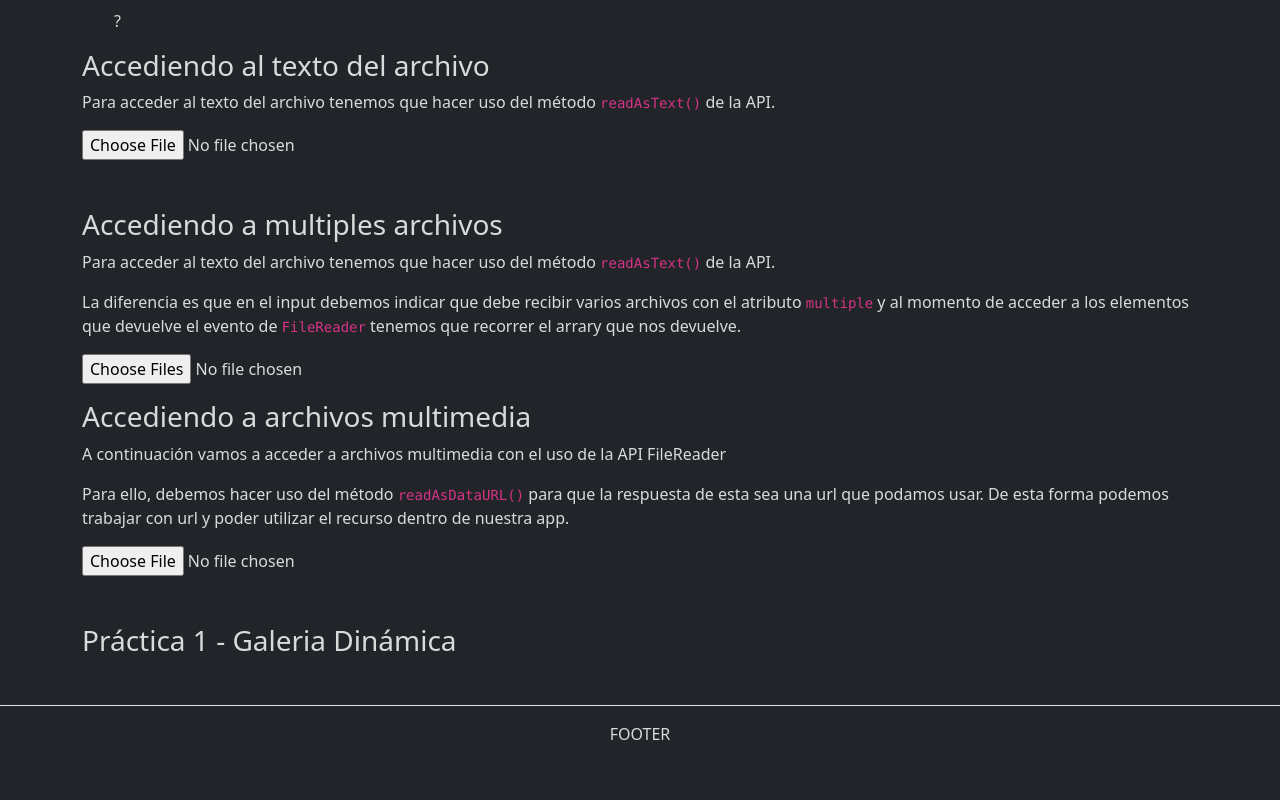
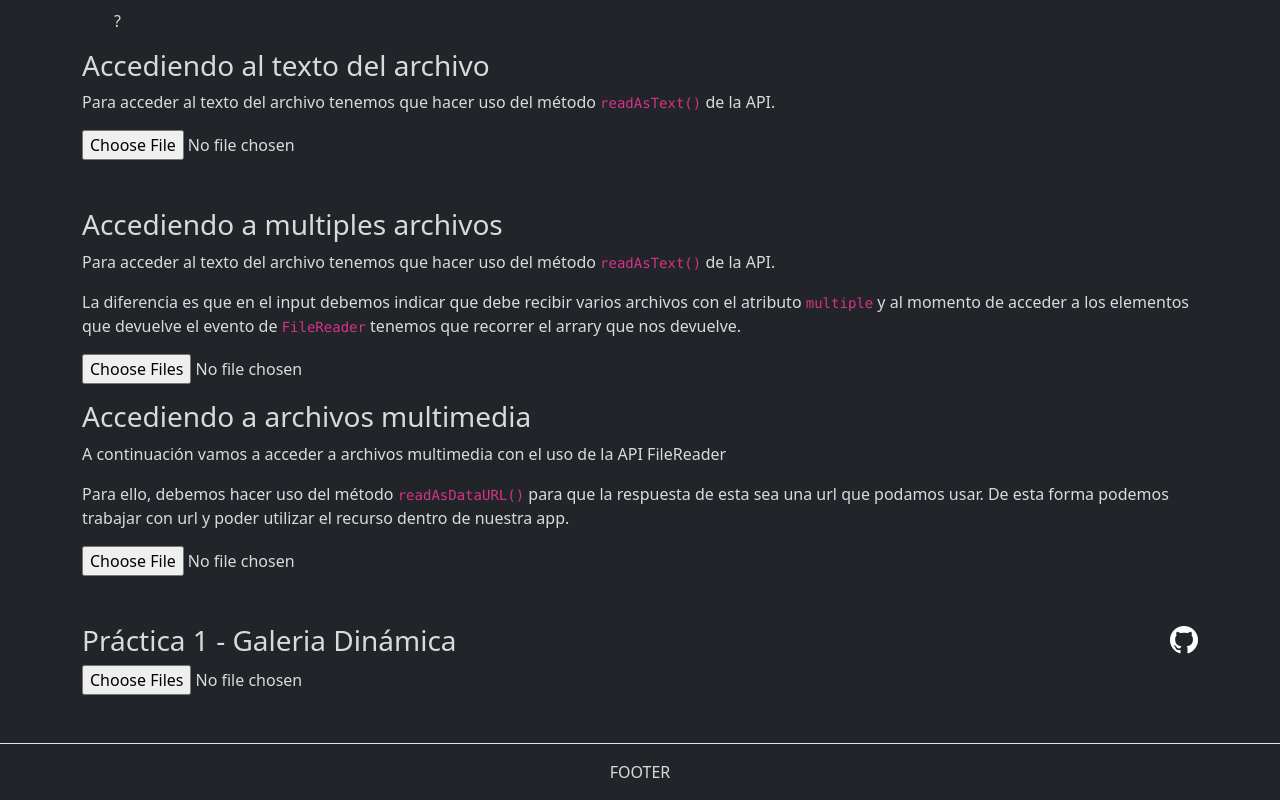
Before and after one commit to sberrus/masterJS, a React (Create React App) app: page /ApiFileReader in a window 1280 px wide. Shown: the part 899-1699 px from the top of the page. Before the commit the page ends 1661 px from the top, so only its background shows below. Built offline with nearby package versions, Linux system fonts and the light colour scheme.

Commit message:
Añadida galeria dinamica

```diff
--- /dev/null
+++ b/src/componentes/Clases/CustomStyles/galeriadinamica.css
@@ -0,0 +1,10 @@
+#contenedorGaleria {
+    display: grid;
+    grid-template-columns: repeat(3, 1fr);
+    grid-template-rows: repeat(3, auto);
+}
+
+#contenedorGaleria img {
+    width: 100%;
+    max-width: 250px;
+}
--- a/src/componentes/Clases/galeriaDinamica.jsx
+++ b/src/componentes/Clases/galeriaDinamica.jsx
@@ -1,9 +1,39 @@
 import React from "react";
+import "./CustomStyles/galeriadinamica.css";
 
 const galeriaDinamica = () => {
+    const addImages = (images) => {
+        for (let i = 0; i < images.length; i++) {
+            const reader = new FileReader();
+            reader.readAsDataURL(images[i]);
+            reader.addEventListener("load", (e) => {
+                const newImg = `<img src="${e.currentTarget.result}">`;
+                document.querySelector("#contenedorGaleria").innerHTML += newImg;
+            });
+        }
+    };
+
     return (
         <div className="mt-5">
-            <h3>Práctica 1 - Galeria Dinámica</h3>
+            <h3>
+                Práctica 1 - Galeria Dinámica{" "}
+                <a
+                    href={`https://github.com/sberrus/masterJS/blob/master/src/componentes/Clases/galeriaDinamica.jsx`}
+                    rel="noreferrer"
+                    target="_BLANK"
+                >
+                    <i className="bi bi-github float-end text-white fs-40"></i>
+                </a>
+            </h3>
+            <input
+                type="file"
+                multiple
+                onChange={(e) => {
+                    console.log(e.target.files);
+                    addImages(e.target.files);
+                }}
+            />
+            <div id="contenedorGaleria"></div>
         </div>
     );
 };
```
